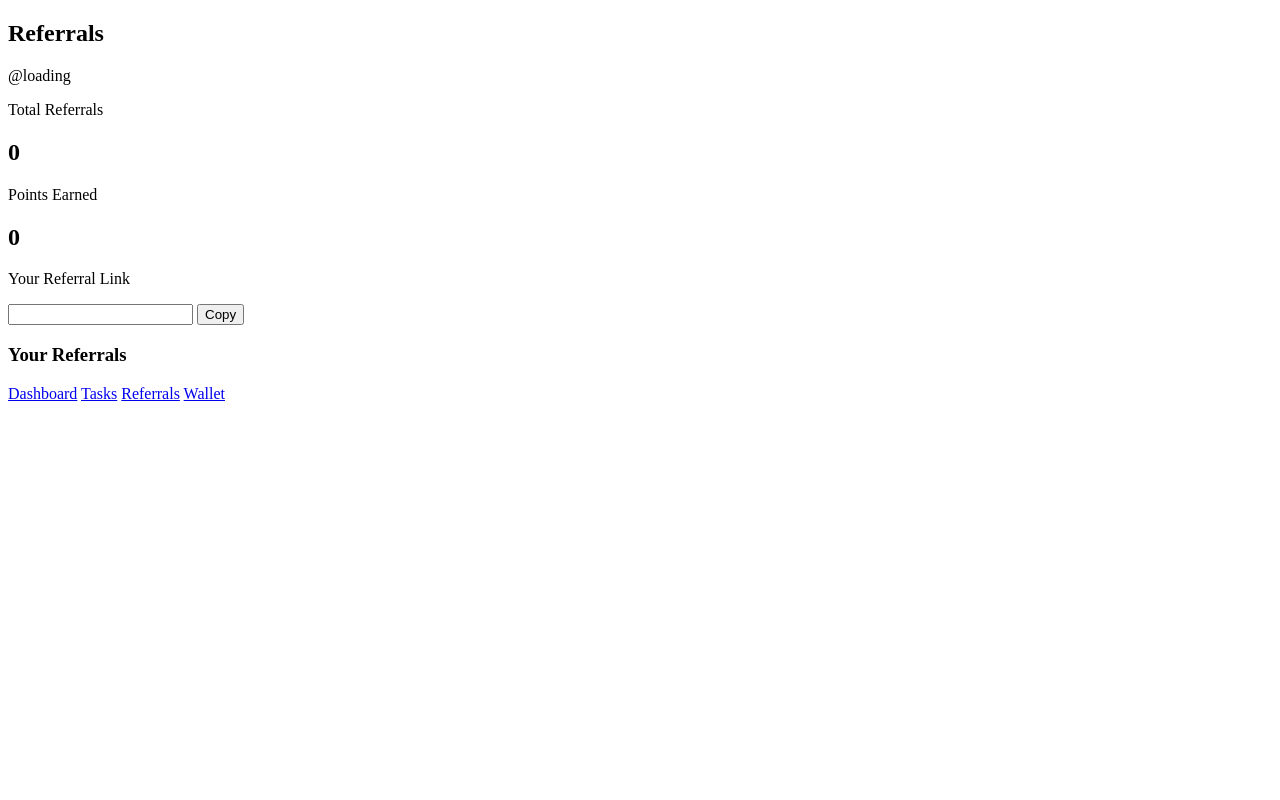
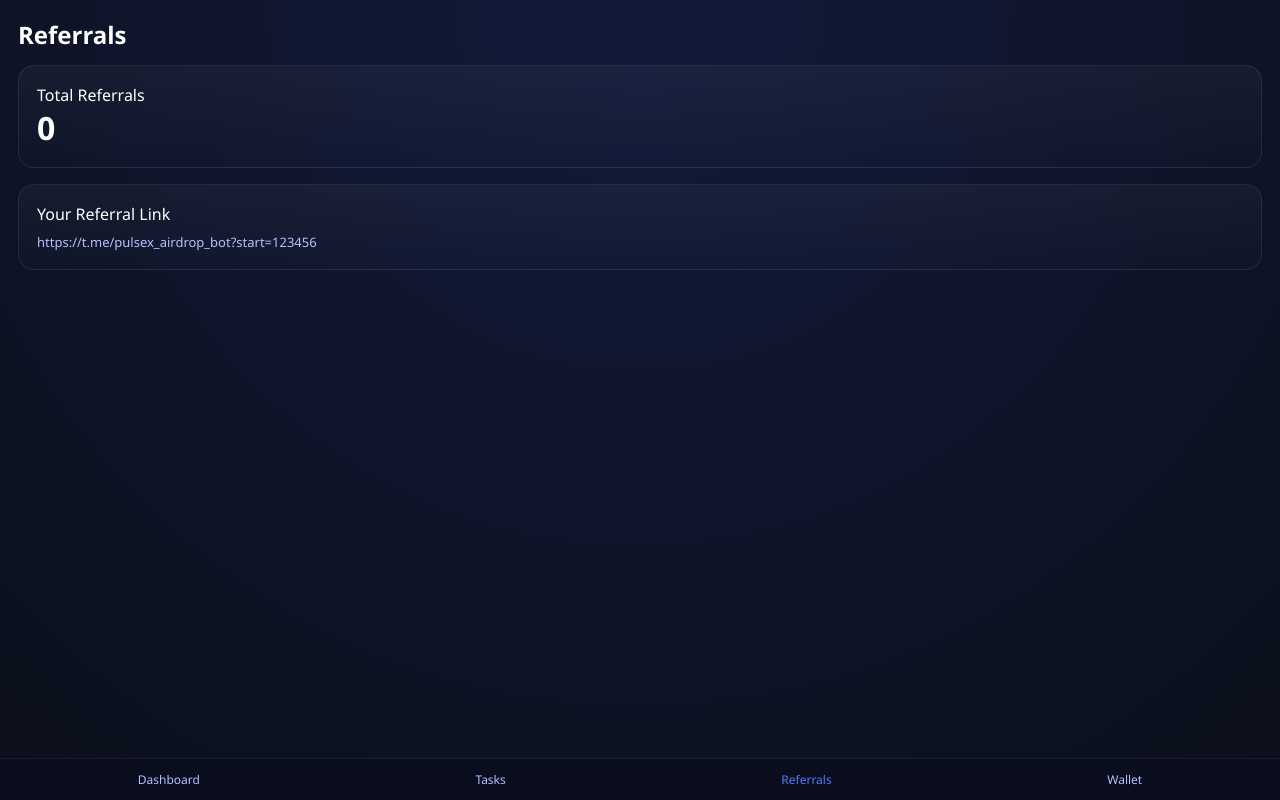
Before and after one commit to henryotutu909-web/pulsex-backend, a Flask app: page /referrals in a window 1280 px wide. Run offline with Flask 3, Linux system fonts and the light colour scheme; some libraries are stand-ins or nearby versions.

Commit message:
Update referrals.html

```diff
--- a/templates/referrals.html
+++ b/templates/referrals.html
@@ -1,56 +1,85 @@
 <!DOCTYPE html>
 <html lang="en">
 <head>
-  <script src="https://telegram.org/js/telegram-web-app.js"></script>
   <meta charset="UTF-8">
-  <title>Pulsex Referrals</title>
-  <link rel="stylesheet" href="/static/css/style.css">
+  <meta name="viewport" content="width=device-width, initial-scale=1.0">
+  <title>PulseX Referrals</title>
+
+  <style>
+    :root {
+      --bg-dark:#0b0f1a;
+      --bg-card:#12182a;
+      --accent:#4f7cff;
+      --text:#fff;
+      --muted:#b6c0ff;
+    }
+
+    * {margin:0;padding:0;box-sizing:border-box;font-family:Segoe UI}
+
+    body {
+      background:radial-gradient(circle at top,#121a3a,var(--bg-dark));
+      color:var(--text);
+      padding:18px;
+      min-height:100vh;
+    }
+
+    h2 {margin-bottom:14px}
+
+    .card {
+      background:linear-gradient(180deg,rgba(255,255,255,.04),rgba(255,255,255,.01));
+      border:1px solid rgba(255,255,255,.08);
+      border-radius:16px;
+      padding:18px;
+      margin-bottom:16px;
+      animation:fade .6s ease;
+    }
+
+    .link {
+      word-break:break-all;
+      font-size:13px;
+      color:var(--muted);
+      margin-top:8px;
+    }
+
+    @keyframes fade {
+      from {opacity:0}
+      to {opacity:1}
+    }
+
+    .nav {
+      position:fixed;bottom:0;left:0;right:0;
+      background:rgba(10,14,30,.85);
+      display:flex;justify-content:space-around;
+      padding:12px 0;
+      border-top:1px solid rgba(255,255,255,.08);
+    }
+
+    .nav a {color:var(--muted);font-size:12px;text-decoration:none}
+    .nav a.active {color:var(--accent)}
+  </style>
 </head>
 <body>
 
-  <div class="dashboard">
+<h2>Referrals</h2>
 
-    <!-- HEADER -->
-    <header class="top-bar">
-      <h2>Referrals</h2>
-      <span class="username" id="username">@loading</span>
-    </header>
+<div class="card">
+  <div>Total Referrals</div>
+  <h1>0</h1>
+</div>
 
-    <!-- REFERRAL SUMMARY -->
-    <div class="referral-summary">
-      <div class="ref-box">
-        <p>Total Referrals</p>
-        <h2 id="refCount">0</h2>
-      </div>
-      <div class="ref-box">
-        <p>Points Earned</p>
-        <h2 id="refPoints">0</h2>
-      </div>
-    </div>
+<div class="card">
+  <div>Your Referral Link</div>
+  <div class="link">
+    https://t.me/pulsex_airdrop_bot?start=123456
+  </div>
+</div>
 
-    <!-- REFERRAL LINK -->
-    <div class="ref-link-box">
-      <p>Your Referral Link</p>
-      <input type="text" id="refLink" readonly>
-      <button class="copy-btn" onclick="copyRef()">Copy</button>
-    </div>
+<div class="nav">
+  <a href="/dashboard">Dashboard</a>
+  <a href="/tasks">Tasks</a>
+  <a class="active" href="/referrals">Referrals</a>
+  <a href="/wallet">Wallet</a>
+</div>
 
-    <!-- REFERRED USERS -->
-    <div class="referred-list">
-      <h3>Your Referrals</h3>
-      <ul id="refList"></ul>
-    </div>
-
-    <!-- NAV -->
-    <nav class="bottom-nav">
-      <a href="/dashboard">Dashboard</a>
-      <a href="/tasks">Tasks</a>
-      <a href="/referrals" class="active">Referrals</a>
-      <a href="/wallet">Wallet</a>
-    </nav>
-
-  </div>
-
-  <script src="/static/js/app.js"></script>
 </body>
 </html>
```
